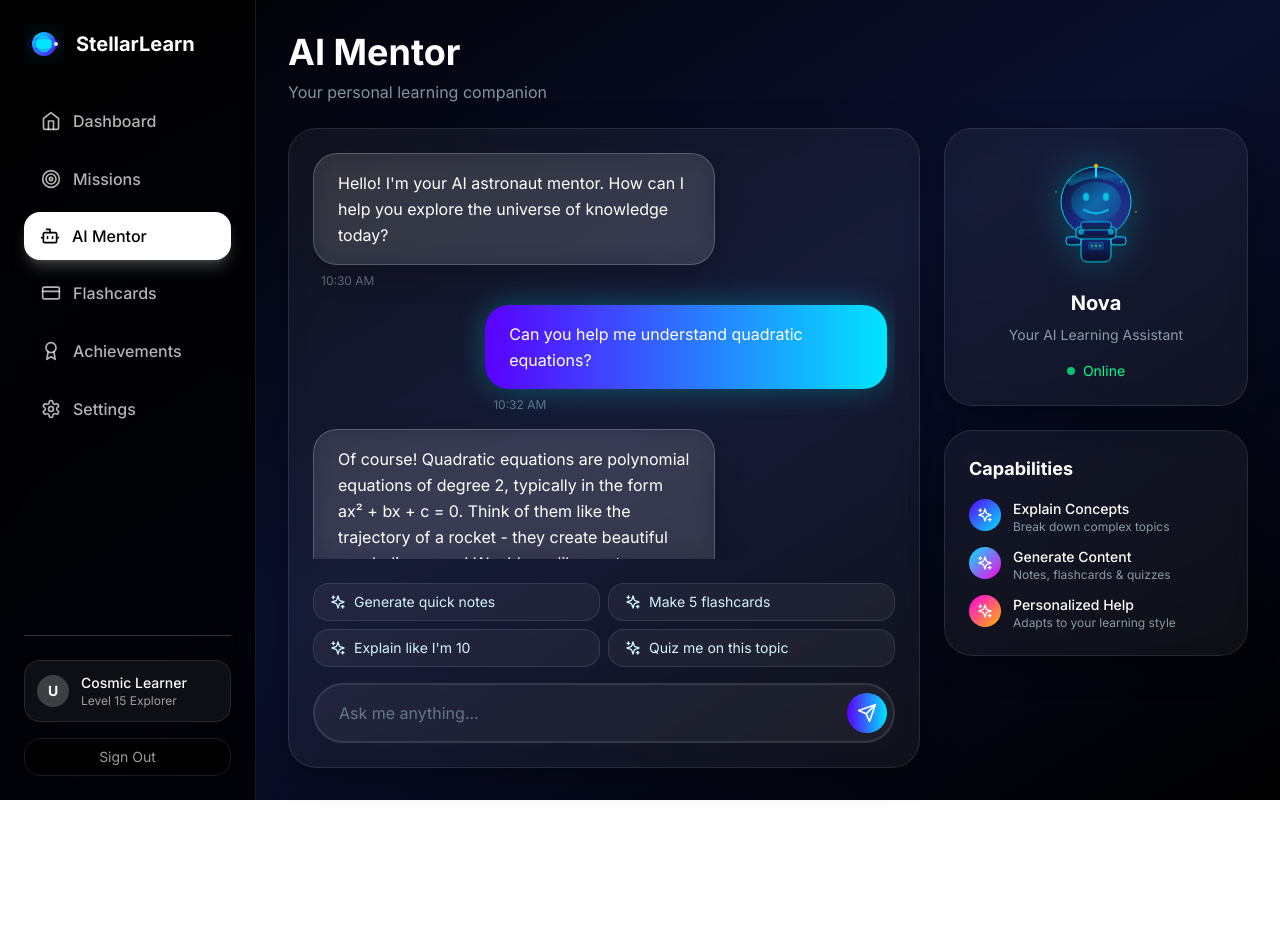
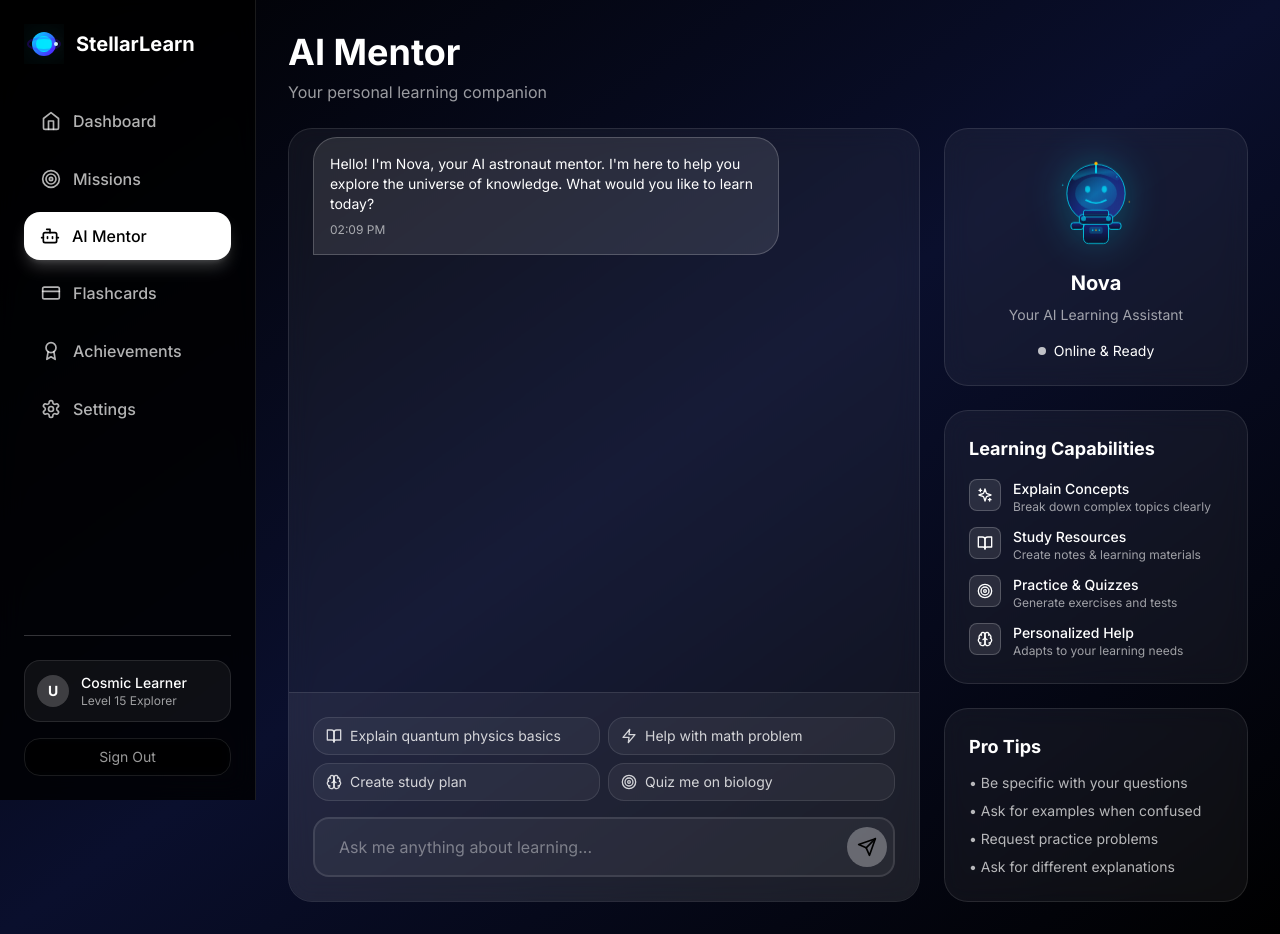
Before and after one commit to FrostByte-49/StellarLearn, a React (Vite) app in the folder StellarLearn_/: page /mentor in a window 1280 px wide. Before the commit the page ends 800 px from the top, so only its background shows below. Built offline with nearby package versions, Linux system fonts and the light colour scheme.

Commit message:
Updated Mentor Page
- Implement API Request Handling For Backend Integration

```diff
--- a/StellarLearn_/src/pages/Mentor.tsx
+++ b/StellarLearn_/src/pages/Mentor.tsx
@@ -1,61 +1,157 @@
 import { Sidebar } from '../components/Sidebar';
-import { ChatBubble } from '../components/ChatBubble';
 import { AstronautAvatar } from '../components/AstronautAvatar';
-import { GlassCard } from '../components/GlassCard';
-import { Send, Sparkles } from 'lucide-react';
-import { useState } from 'react';
+import { Send, Sparkles, Brain, BookOpen, Zap, Target } from 'lucide-react';
+import { useState, useRef, useEffect } from 'react';
 
-interface MentorProps {
-  onNavigate: (page: string) => void;
+interface Message {
+  id: number;
+  message: string;
+  isUser: boolean;
+  timestamp: string;
 }
 
-export const Mentor = ({ onNavigate }: MentorProps) => {
+export const Mentor = () => {
   const [inputValue, setInputValue] = useState('');
-
-  const [messages] = useState([
+  const [messages, setMessages] = useState<Message[]>([
     {
       id: 1,
-      message: "Hello! I'm your AI astronaut mentor. How can I help you explore the universe of knowledge today?",
+      message: "Hello! I'm Nova, your AI astronaut mentor. I'm here to help you explore the universe of knowledge. What would you like to learn today?",
       isUser: false,
-      timestamp: '10:30 AM',
-    },
-    {
-      id: 2,
-      message: "Can you help me understand quadratic equations?",
-      isUser: true,
-      timestamp: '10:32 AM',
-    },
-    {
-      id: 3,
-      message: "Of course! Quadratic equations are polynomial equations of degree 2, typically in the form ax² + bx + c = 0. Think of them like the trajectory of a rocket - they create beautiful parabolic curves! Would you like me to generate some practice problems or create flashcards for you?",
-      isUser: false,
-      timestamp: '10:32 AM',
+      timestamp: new Date().toLocaleTimeString([], { hour: '2-digit', minute: '2-digit' }),
     },
   ]);
+  const [isLoading, setIsLoading] = useState(false);
+  const messagesEndRef = useRef<HTMLDivElement>(null);
+  const messagesContainerRef = useRef<HTMLDivElement>(null);
 
   const quickPrompts = [
-    { icon: <Sparkles className="w-4 h-4" />, text: 'Generate quick notes' },
-    { icon: <Sparkles className="w-4 h-4" />, text: 'Make 5 flashcards' },
-    { icon: <Sparkles className="w-4 h-4" />, text: 'Explain like I\'m 10' },
-    { icon: <Sparkles className="w-4 h-4" />, text: 'Quiz me on this topic' },
+    { icon: <BookOpen className="w-4 h-4" />, text: 'Explain quantum physics basics', prompt: 'Can you explain the basics of quantum physics in simple terms?' },
+    { icon: <Zap className="w-4 h-4" />, text: 'Help with math problem', prompt: 'I need help solving a calculus problem about derivatives.' },
+    { icon: <Brain className="w-4 h-4" />, text: 'Create study plan', prompt: 'Can you create a 7-day study plan for learning web development?' },
+    { icon: <Target className="w-4 h-4" />, text: 'Quiz me on biology', prompt: 'Generate a 5-question quiz about human anatomy.' },
   ];
 
+  // Scroll to bottom when messages update
+  useEffect(() => {
+    messagesEndRef.current?.scrollIntoView({ behavior: 'smooth' });
+  }, [messages]);
+
+  const GlassCard = ({ children, className = '' }: { children: React.ReactNode; className?: string }) => (
+    <div className={`backdrop-blur-md bg-white/5 border border-white/10 rounded-3xl ${className}`}>
+      {children}
+    </div>
+  );
+
+  const ChatBubble = ({ message, isUser, timestamp }: { message: string; isUser: boolean; timestamp: string }) => (
+    <div className={`flex ${isUser ? 'justify-end' : 'justify-start'} mb-4`}>
+      <div
+        className={`max-w-[80%] rounded-3xl p-4 ${
+          isUser
+            ? 'bg-white text-black rounded-br-none'
+            : 'bg-white/10 text-white rounded-bl-none border border-white/20'
+        }`}
+      >
+        <p className="text-sm whitespace-pre-wrap">{message}</p>
+        <p className={`text-xs mt-2 ${isUser ? 'text-black/60' : 'text-white/60'}`}>{timestamp}</p>
+      </div>
+    </div>
+  );
+
+  // ===============================
+  // REAL BACKEND AI RESPONSE
+  // ===============================
+  const getAIResponse = async (userMessage: string): Promise<string> => {
+  try {
+    const response = await fetch("http://localhost:5000/api/mentor", {
+      method: "POST",
+      headers: {
+        "Content-Type": "application/json",
+      },
+      body: JSON.stringify({ prompt: userMessage }),
+    });
+
+    const data = await response.json();
+    return data.reply || "Nova couldn't generate a response right now.";
+  } catch (err) {
+    console.error("Backend error:", err);
+    return "I'm having trouble reaching my server right now. Please try again in a moment.";
+  }
+};
+
+  // ===============================
+  // ✉ SEND MESSAGE HANDLER
+  // ===============================
+  const handleSendMessage = async () => {
+    if (!inputValue.trim() || isLoading) return;
+
+    const userMessage = inputValue.trim();
+    setInputValue('');
+
+    const newUserMessage: Message = {
+      id: messages.length + 1,
+      message: userMessage,
+      isUser: true,
+      timestamp: new Date().toLocaleTimeString([], { hour: '2-digit', minute: '2-digit' }),
+    };
+
+    setMessages(prev => [...prev, newUserMessage]);
+    setIsLoading(true);
+
+    try {
+      const aiResponse = await getAIResponse(userMessage);
+
+      const newAIMessage: Message = {
+        id: messages.length + 2,
+        message: aiResponse,
+        isUser: false,
+        timestamp: new Date().toLocaleTimeString([], { hour: '2-digit', minute: '2-digit' }),
+      };
+
+      setMessages(prev => [...prev, newAIMessage]);
+    } catch (error) {
+      const errorMessage: Message = {
+        id: messages.length + 2,
+        message: "Nova is having some trouble responding right now.",
+        isUser: false,
+        timestamp: new Date().toLocaleTimeString([], { hour: '2-digit', minute: '2-digit' }),
+      };
+      setMessages(prev => [...prev, errorMessage]);
+    } finally {
+      setIsLoading(false);
+    }
+  };
+
+  const handleQuickPrompt = (prompt: string) => {
+    setInputValue(prompt);
+  };
+
+  const handleKeyPress = (e: React.KeyboardEvent) => {
+    if (e.key === 'Enter' && !e.shiftKey) {
+      e.preventDefault();
+      handleSendMessage();
+    }
+  };
+
   return (
-    <div className="flex min-h-screen">
-      <Sidebar currentPage="mentor" onNavigate={onNavigate} />
+    <div className="flex min-h-screen bg-gradient-to-br from-black via-[#0A0F2D] to-black">
+      <Sidebar />
 
-      <main className="flex-1 p-8">
-        <div className="max-w-7xl mx-auto h-[calc(100vh-4rem)] flex flex-col">
-          <div className="mb-6">
-            <h1 className="text-4xl font-bold text-white mb-2">AI Mentor</h1>
-            <p className="text-[#D3F5FF]/60">Your personal learning companion</p>
+      <main className="flex-1 p-4 md:p-8 pt-20 md:pt-8">
+        <div className="max-w-7xl mx-auto flex flex-col h-full">
+          {/* Header */}
+          <div className="mb-6 flex-shrink-0">
+            <h1 className="text-3xl md:text-4xl font-bold text-white mb-2">AI Mentor</h1>
+            <p className="text-white/60">Your personal learning companion</p>
           </div>
 
           <div className="flex-1 grid grid-cols-1 lg:grid-cols-3 gap-6 min-h-0">
+            {/* Chat Section */}
             <div className="lg:col-span-2 flex flex-col min-h-0">
-              <GlassCard className="flex-1 flex flex-col p-6 min-h-0">
-                <div className="flex-1 overflow-y-auto mb-6 space-y-4 pr-2">
-                  {messages.map((msg) => (
+              <GlassCard className="flex-1 flex flex-col min-h-0">
+                {/* Messages */}
+                <div ref={messagesContainerRef} className="flex-1 overflow-y-auto p-4 md:p-6">
+                  <div className="space-y-4 min-h-full">
+                    {messages.map(msg => (
                       <ChatBubble
                         key={msg.id}
                         message={msg.message}
@@ -63,78 +159,131 @@ export const Mentor = ({ onNavigate }: MentorProps) => {
                         timestamp={msg.timestamp}
                       />
                     ))}
+
+                    {isLoading && (
+                      <div className="flex justify-start">
+                        <div className="max-w-[80%] rounded-3xl p-4 bg-white/10 text-white rounded-bl-none border border-white/20">
+                          <div className="flex items-center gap-2">
+                            <div className="flex space-x-1">
+                              <div className="w-2 h-2 bg-white rounded-full animate-bounce" style={{ animationDelay: '0ms' }} />
+                              <div className="w-2 h-2 bg-white rounded-full animate-bounce" style={{ animationDelay: '150ms' }} />
+                              <div className="w-2 h-2 bg-white rounded-full animate-bounce" style={{ animationDelay: '300ms' }} />
+                            </div>
+                            <span className="text-sm text-white/60">Nova is thinking...</span>
+                          </div>
+                        </div>
+                      </div>
+                    )}
+
+                    <div ref={messagesEndRef} />
+                  </div>
                 </div>
 
+                {/* Input Section */}
+                <div className="p-4 md:p-6 border-t border-white/10 bg-white/5 rounded-b-3xl flex-shrink-0">
+                  {/* Quick Prompts */}
                   <div className="grid grid-cols-2 gap-2 mb-4">
                     {quickPrompts.map((prompt, index) => (
                       <button
                         key={index}
-                      className="flex items-center gap-2 px-4 py-2 rounded-2xl bg-white/5 border border-white/10 hover:bg-white/10 hover:border-[#00E5FF]/50 transition-all duration-300 text-sm text-[#D3F5FF] hover:text-white"
+                        onClick={() => handleQuickPrompt(prompt.prompt)}
+                        className="flex items-center gap-2 px-3 py-2 rounded-2xl bg-white/5 border border-white/10 hover:bg-white/10 hover:border-white/30 transition-all duration-300 text-sm text-white/80 hover:text-white"
                       >
                         {prompt.icon}
-                      {prompt.text}
+                        <span className="truncate">{prompt.text}</span>
                       </button>
                     ))}
                   </div>
 
+                  {/* Input */}
                   <div className="relative">
                     <input
                       type="text"
                       value={inputValue}
-                    onChange={(e) => setInputValue(e.target.value)}
-                    placeholder="Ask me anything..."
-                    className="w-full px-6 py-4 pr-14 rounded-full bg-white/5 border-2 border-white/10 focus:border-[#00E5FF] focus:shadow-[0_0_30px_rgba(0,229,255,0.3)] outline-none text-white placeholder-[#D3F5FF]/40 transition-all duration-300"
+                      onChange={e => setInputValue(e.target.value)}
+                      onKeyPress={handleKeyPress}
+                      placeholder="Ask me anything about learning..."
+                      disabled={isLoading}
+                      className="w-full px-4 md:px-6 py-3 md:py-4 pr-12 rounded-2xl bg-white/5 border-2 border-white/10 focus:border-white focus:shadow-lg focus:shadow-white/20 outline-none text-white placeholder-white/40 transition-all duration-300 disabled:opacity-50 disabled:cursor-not-allowed"
                     />
-                  <button className="absolute right-2 top-1/2 -translate-y-1/2 w-10 h-10 rounded-full bg-gradient-to-r from-[#5A00FF] to-[#00E5FF] flex items-center justify-center hover:shadow-[0_0_20px_rgba(0,229,255,0.6)] transition-all duration-300">
-                    <Send className="w-5 h-5 text-white" />
+                    <button
+                      onClick={handleSendMessage}
+                      disabled={!inputValue.trim() || isLoading}
+                      className="absolute right-2 top-1/2 -translate-y-1/2 w-8 h-8 md:w-10 md:h-10 rounded-full bg-white text-black flex items-center justify-center hover:bg-white/90 disabled:bg-white/30 disabled:cursor-not-allowed transition-all duration-300"
+                    >
+                      <Send className="w-4 h-4 md:w-5 md:h-5" />
                     </button>
+                  </div>
                 </div>
               </GlassCard>
             </div>
 
+            {/* Sidebar */}
             <div className="space-y-6">
               <GlassCard className="p-6 text-center">
                 <div className="flex justify-center mb-4">
-                  <AstronautAvatar size={120} animated={true} />
+                  <AstronautAvatar size={100} animated={true} />
                 </div>
                 <h3 className="text-xl font-bold text-white mb-2">Nova</h3>
-                <p className="text-sm text-[#D3F5FF]/60 mb-4">Your AI Learning Assistant</p>
+                <p className="text-sm text-white/60 mb-4">Your AI Learning Assistant</p>
                 <div className="flex items-center justify-center gap-2 text-sm">
-                  <div className="w-2 h-2 bg-[#00FF94] rounded-full animate-pulse" />
-                  <span className="text-[#00FF94]">Online</span>
+                  <div className="w-2 h-2 bg-white rounded-full animate-pulse" />
+                  <span className="text-white">Online & Ready</span>
                 </div>
               </GlassCard>
 
               <GlassCard className="p-6">
-                <h3 className="text-lg font-bold text-white mb-4">Capabilities</h3>
+                <h3 className="text-lg font-bold text-white mb-4">Learning Capabilities</h3>
                 <div className="space-y-3">
                   <div className="flex items-start gap-3">
-                    <div className="w-8 h-8 rounded-full bg-gradient-to-br from-[#5A00FF] to-[#00E5FF] flex items-center justify-center flex-shrink-0">
+                    <div className="w-8 h-8 rounded-lg bg-white/10 border border-white/20 flex items-center justify-center flex-shrink-0">
                       <Sparkles className="w-4 h-4 text-white" />
                     </div>
                     <div>
                       <p className="text-sm font-medium text-white">Explain Concepts</p>
-                      <p className="text-xs text-[#D3F5FF]/60">Break down complex topics</p>
+                      <p className="text-xs text-white/60">Break down complex topics clearly</p>
                     </div>
                   </div>
+
                   <div className="flex items-start gap-3">
-                    <div className="w-8 h-8 rounded-full bg-gradient-to-br from-[#00E5FF] to-[#FF00E5] flex items-center justify-center flex-shrink-0">
-                      <Sparkles className="w-4 h-4 text-white" />
+                    <div className="w-8 h-8 rounded-lg bg-white/10 border border-white/20 flex items-center justify-center flex-shrink-0">
+                      <BookOpen className="w-4 h-4 text-white" />
                     </div>
                     <div>
-                      <p className="text-sm font-medium text-white">Generate Content</p>
-                      <p className="text-xs text-[#D3F5FF]/60">Notes, flashcards & quizzes</p>
+                      <p className="text-sm font-medium text-white">Study Resources</p>
+                      <p className="text-xs text-white/60">Create notes & learning materials</p>
                     </div>
                   </div>
+
                   <div className="flex items-start gap-3">
-                    <div className="w-8 h-8 rounded-full bg-gradient-to-br from-[#FF00E5] to-[#FFB800] flex items-center justify-center flex-shrink-0">
-                      <Sparkles className="w-4 h-4 text-white" />
+                    <div className="w-8 h-8 rounded-lg bg-white/10 border border-white/20 flex items-center justify-center flex-shrink-0">
+                      <Target className="w-4 h-4 text-white" />
+                    </div>
+                    <div>
+                      <p className="text-sm font-medium text-white">Practice & Quizzes</p>
+                      <p className="text-xs text-white/60">Generate exercises and tests</p>
+                    </div>
+                  </div>
+
+                  <div className="flex items-start gap-3">
+                    <div className="w-8 h-8 rounded-lg bg-white/10 border border-white/20 flex items-center justify-center flex-shrink-0">
+                      <Brain className="w-4 h-4 text-white" />
                     </div>
                     <div>
                       <p className="text-sm font-medium text-white">Personalized Help</p>
-                      <p className="text-xs text-[#D3F5FF]/60">Adapts to your learning style</p>
+                      <p className="text-xs text-white/60">Adapts to your learning needs</p>
                     </div>
                   </div>
+                </div>
+              </GlassCard>
+
+              <GlassCard className="p-6">
+                <h3 className="text-lg font-bold text-white mb-3">Pro Tips</h3>
+                <div className="space-y-2 text-sm text-white/70">
+                  <p>• Be specific with your questions</p>
+                  <p>• Ask for examples when confused</p>
+                  <p>• Request practice problems</p>
+                  <p>• Ask for different explanations</p>
                 </div>
               </GlassCard>
             </div>
```
Lines whose indentation alone changed are shown as unchanged.
